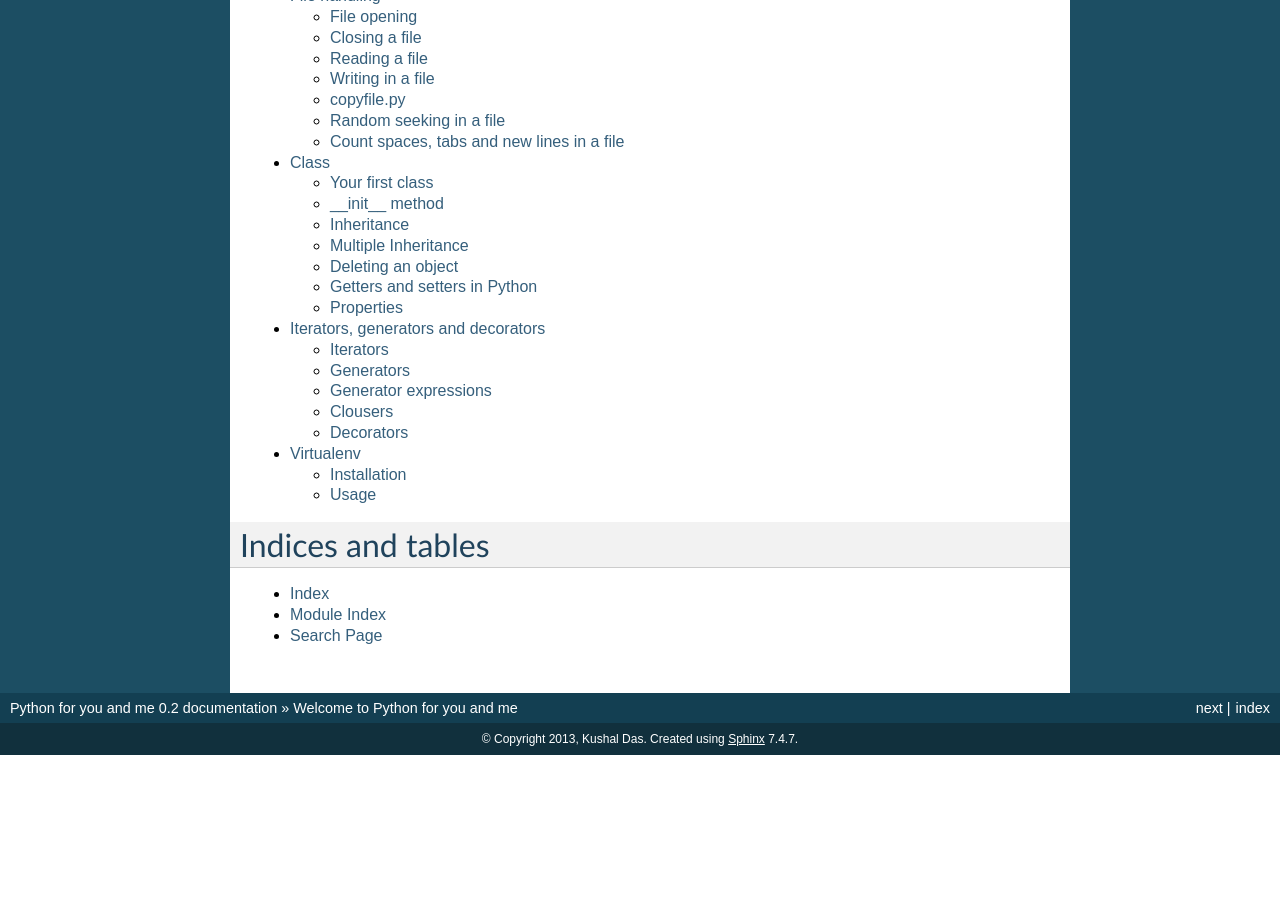
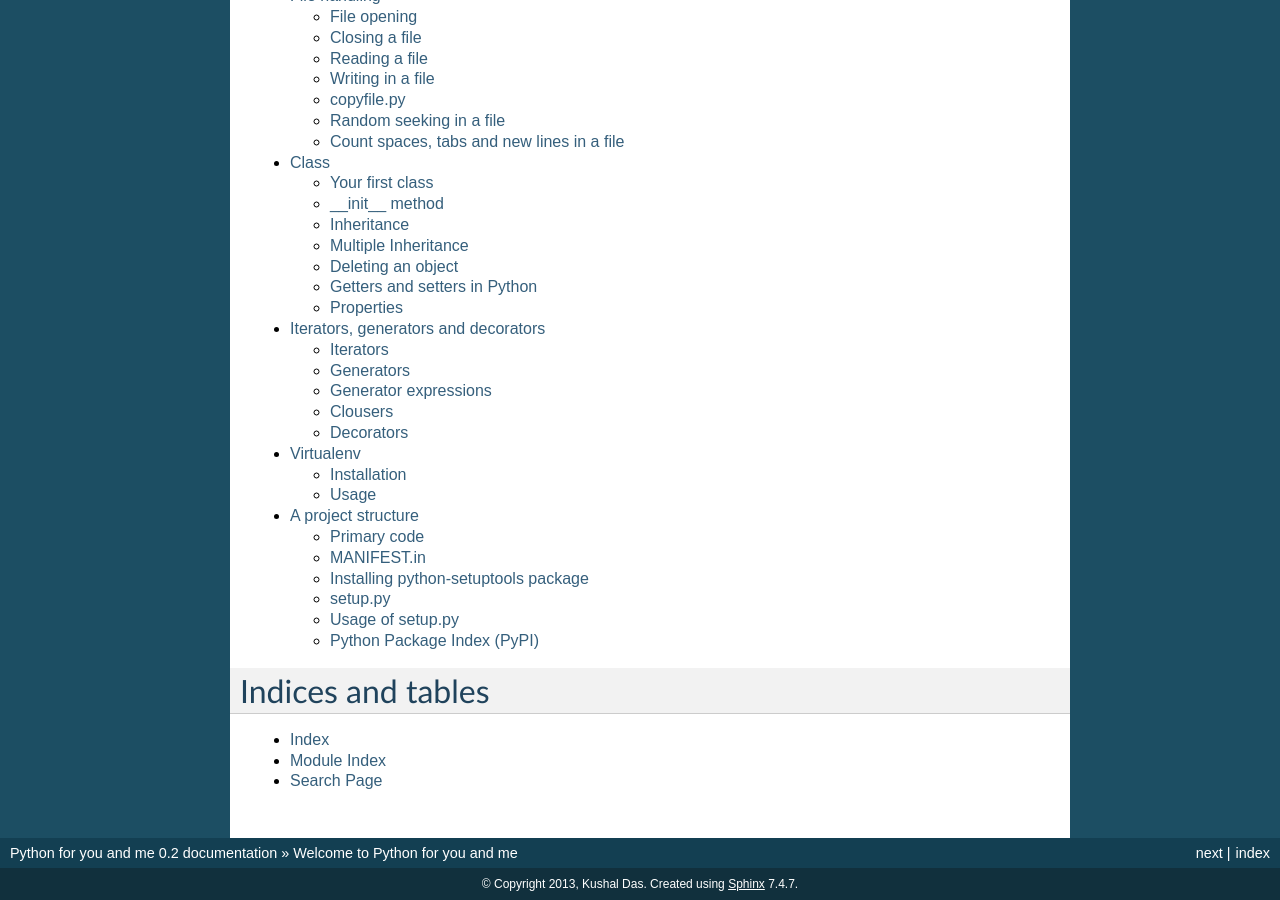
Before and after one commit to kushaldas/pym, a Sphinx documentation site: the page built from docs/index.rst, in a window 1280 px wide and 900 px high, scrolled down 1448 px. Built offline with Sphinx 7.4.7, drawn with Linux system fonts in a browser that asks for light colours; formulas are drawn with MathJax 3; before the commit the page ends 2203 px from its top, so only the background shows below that; some of the changed lines change nothing that is shown.

Commit message:
Initial commit for Project Structure chapter.

```diff
--- a/docs/index.rst
+++ b/docs/index.rst
@@ -26,6 +26,7 @@
    classes
    igd
    virtualenv
+   projectstructure
 
 
 
--- /dev/null
+++ b/docs/projectstructure.rst
@@ -0,0 +1,163 @@
+
+====================
+A project structure
+====================
+
+This chapter explains a full Python project structure. What kind of directory layout
+you can use and how make release a software to the world.
+
+We will call our example project *factorial*.
+::
+
+    $ mkdir factorial
+    $ cd factorial/
+
+Primary code
+=============
+
+The name of the Python module will be *myfact*, so we will create the directory next.
+::
+
+    $ mkdir myfact
+
+The primary code will be in a file called *fact.py*
+::
+
+    "myfact module"
+
+    def factorial(num):
+        """
+        Returns the factorial value of the given number.
+
+        :arg num: Interger value of whose factorial we will calculate.
+
+        :return: The value of the the factorial or -1 in case negative value passed.
+        """
+        if num >= 0:
+            if num == 0:
+                return 1
+            return num * fact(num -1)
+        else:
+            return -1
+
+We also have a *__init__.py* file for the module.
+::
+
+    from fact import factorial
+    __all__ = [factorial, ]
+
+We also added a *README.rst* file. So, the directory structure looks like
+::
+
+    $ ls
+    myfact  README.rst
+    $ ls myfact/
+    fact.py  __init__.py
+
+
+MANIFEST.in
+============
+
+Now we have to write a *MANIFEST.in* file which will be used to find out which all
+files will be part of the source tar ball of the project at the time of using *sdist* command.
+::
+
+    include *.py
+    include README.rst
+
+If you want to exclude some file, you can use *exclude* statements in this file.
+
+Installing python-setuptools package
+====================================
+
+You have to install *python-setuptools* package in your system. For this we are using
+a virtualenv (not showing the steps here)
+
+
+    $ pip install setuptools
+
+
+setup.py
+=========
+
+Finally we have to write a *setup.py* which then can be used to create a source tarball
+or installing the software.
+::
+
+    #!/usr/bin/env python
+    """Factorial project"""
+    from setuptools import find_packages, setup
+
+    setup(name = 'factorial',
+        version = '0.1',
+        description = "Factorial module.",
+        long_description = "A test module for our book.",
+        platforms = ["Linux"],
+        author="Kushal Das",
+        author_email="kushaldas@gmail.com",
+        url="http://pymbook.readthedocs.org/en/latest/",
+        license = "MIT",
+        packages=find_packages()
+        )
+*name* is the name of the project, *version* is the release version. You can easily
+understand *description* and *long_description*. *platforms* is a list of the platforms
+this module can work on. *find_packages* is a special function which can find
+all modules under your source directory.
+
+
+Usage of setup.py
+==================
+
+To create a source release one execute the following command.
+::
+
+    $ python setup.py sdist
+    running sdist
+    running egg_info
+    creating factorial.egg-info
+    writing factorial.egg-info/PKG-INFO
+    writing top-level names to factorial.egg-info/top_level.txt
+    writing dependency_links to factorial.egg-info/dependency_links.txt
+    writing manifest file 'factorial.egg-info/SOURCES.txt'
+    reading manifest file 'factorial.egg-info/SOURCES.txt'
+    reading manifest template 'MANIFEST.in'
+    writing manifest file 'factorial.egg-info/SOURCES.txt'
+    running check
+    creating factorial-0.1
+    creating factorial-0.1/factorial.egg-info
+    creating factorial-0.1/myfact
+    making hard links in factorial-0.1...
+    hard linking MANIFEST.in -> factorial-0.1
+    hard linking README.rst -> factorial-0.1
+    hard linking setup.py -> factorial-0.1
+    hard linking factorial.egg-info/PKG-INFO -> factorial-0.1/factorial.egg-info
+    hard linking factorial.egg-info/SOURCES.txt -> factorial-0.1/factorial.egg-info
+    hard linking factorial.egg-info/dependency_links.txt -> factorial-0.1/factorial.egg-info
+    hard linking factorial.egg-info/top_level.txt -> factorial-0.1/factorial.egg-info
+    hard linking myfact/__init__.py -> factorial-0.1/myfact
+    hard linking myfact/fact.py -> factorial-0.1/myfact
+    Writing factorial-0.1/setup.cfg
+    creating dist
+    Creating tar archive
+    removing 'factorial-0.1' (and everything under it)
+
+One can see the tarball under *dist* directory.
+::
+
+    $ ls dist/
+    factorial-0.1.tar.gz
+
+.. note:: Remember to use a virtualenv while trying to install the code :)
+
+To install from the source use the following command.
+::
+
+    $ python setup.py install
+
+
+Python Package Index (PyPI)
+============================
+
+Do you remember the *pip* command we are using still now? Ever though from where those packages
+are coming from? The answer is `PyPI <http://pypi.python.org/pypi>`_. It is a
+repository of software for the Python programming language.
```
